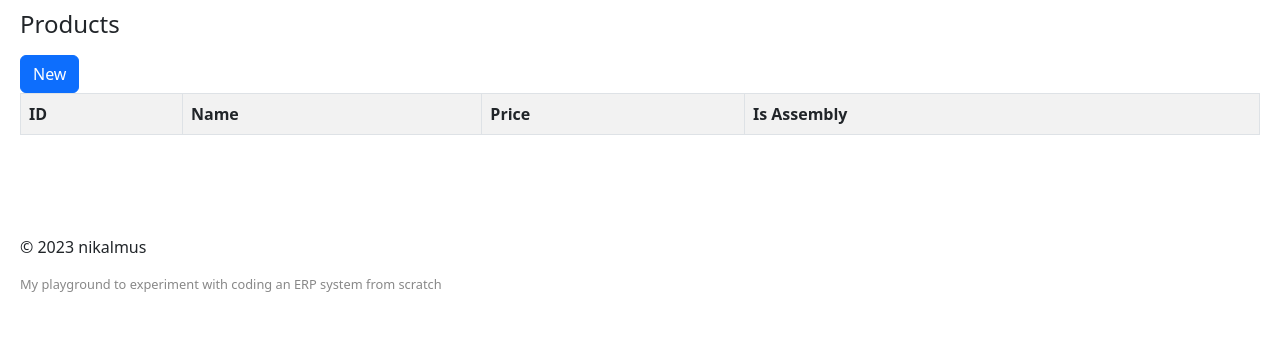
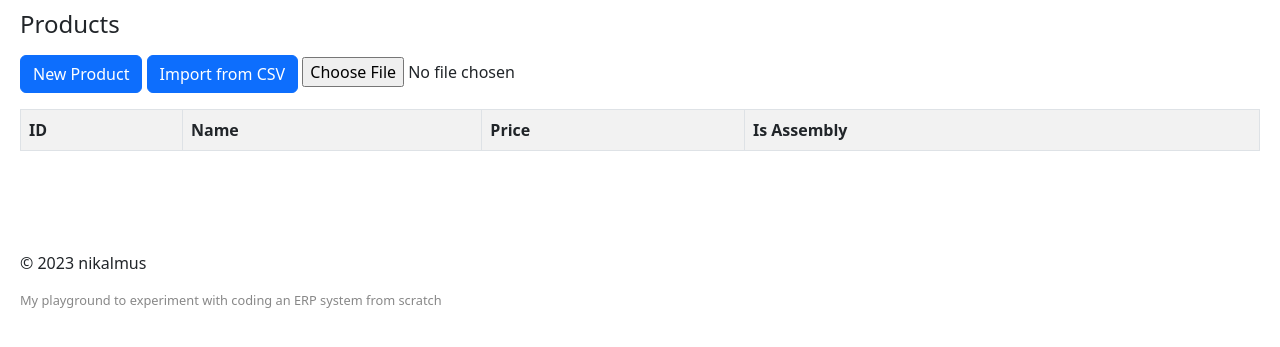
Before and after one commit to nikalmus/erp, a Flask app: page /manufacturing/products in a window 1280 px wide. Shown: the part 120-467 px from the top of the page. Run offline with Flask 3, Linux system fonts and the light colour scheme; data that the repository does not hold is empty; some libraries are stand-ins or nearby versions.

Commit message:
csv import

```diff
--- a/app/manufacturing/product/routes.py
+++ b/app/manufacturing/product/routes.py
@@ -1,3 +1,4 @@
+import csv
 from flask import Blueprint, flash, render_template, redirect, request, url_for
 from app.db import connect
 
@@ -36,7 +37,6 @@ def redirect_to_products():
 @bp.route('/manufacturing/products/create', methods=['GET', 'POST'])
 def create_product():
     if request.method == 'POST':
-        print("PRODUCT CREATE...")
         name = request.form['name']
         description = request.form['description']
         price = request.form['price']
@@ -109,3 +109,34 @@ def delete_product(id):
     conn.close()
 
     return redirect(url_for('products.get_products'))
+
+@bp.route('/manufacturing/products/import', methods=['GET', 'POST'])
+def import_csv():
+    if request.method == 'POST':
+        if 'csv_file' in request.files:
+            csv_file = request.files['csv_file']
+            if csv_file.filename.endswith('.csv'):
+                #csv_reader = csv.reader(csv_file)
+                csv_reader = csv.reader(csv_file.stream.read().decode('utf-8-sig').splitlines())
+                next(csv_reader)  # Skip the header row
+
+                conn = connect()
+                cursor = conn.cursor()
+
+                for row in csv_reader:
+                    name = row[0]
+                    description = row[1]
+                    price = row[2]
+                    is_assembly = row[3]
+
+                    cursor.execute("INSERT INTO product (name, description, price, is_assembly) \
+                                    VALUES (%s, %s, %s, %s)", (name, description, price, is_assembly))
+
+                conn.commit()
+
+                cursor.close()
+                conn.close()
+
+                return redirect(url_for('products.get_products'))
+
+    return redirect(url_for('products.get_products'))
--- a/app/manufacturing/product/templates/product_list.html
+++ b/app/manufacturing/product/templates/product_list.html
@@ -1,8 +1,12 @@
 {% extends 'base.html' %}
 {% block content %}
 <h4>Products</h4>
-<div class="mt-3">
-    <a href="{{ url_for('products.create_product') }}" class="btn btn-primary">New</a>
+<div class="mt-3 mb-3">
+    <a href="{{ url_for('products.create_product') }}" class="btn btn-primary">New Product</a>
+    <form action="{{ url_for('products.import_csv') }}" method="POST" enctype="multipart/form-data" style="display: inline;">
+        <button type="submit" class="btn btn-primary">Import from CSV</button>
+        <input type="file" name="csv_file" accept=".csv">
+    </form>
 </div>
 <table class="table table-striped table-bordered">
     <tr>
```
Also changed, not shown: dummy-data/crackervac-parts.csv (added, +12 -0 lines), dummy-data/tellyscope-parts.csv (added, +15 -0 lines).
